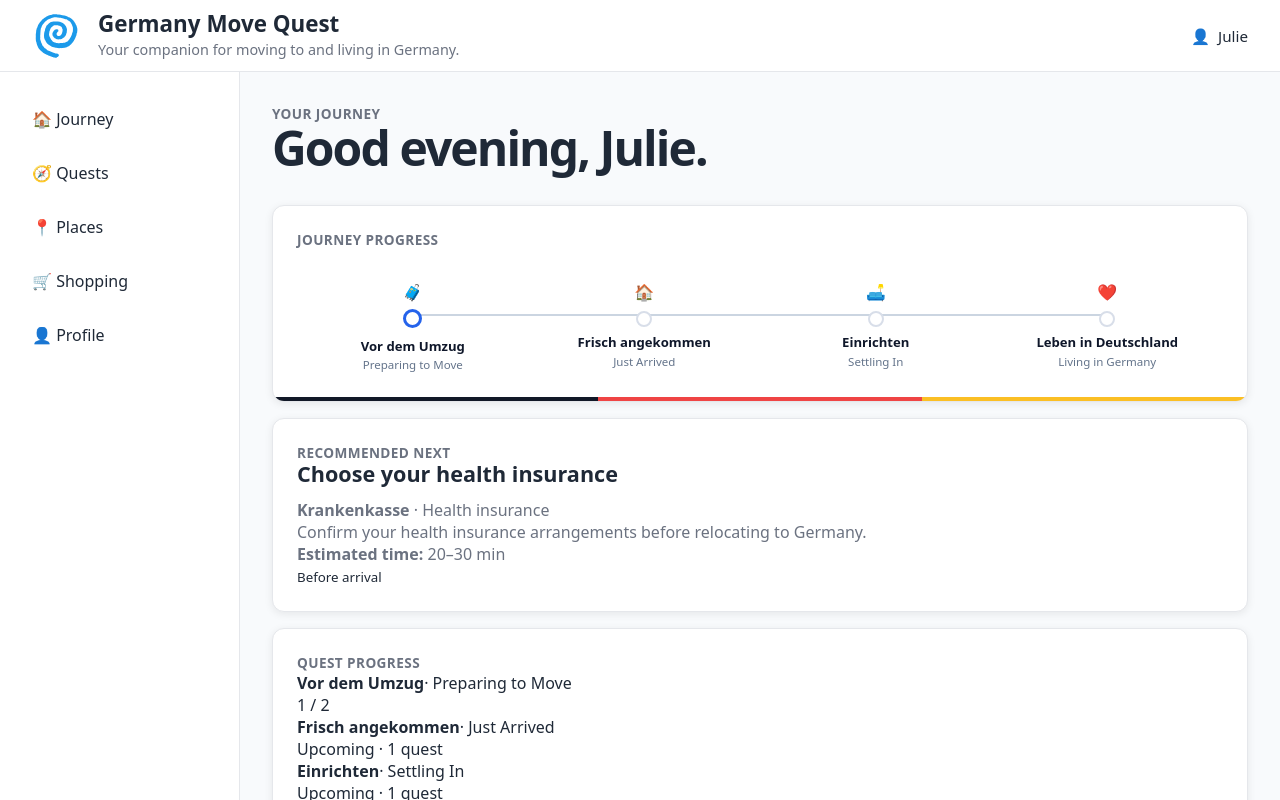
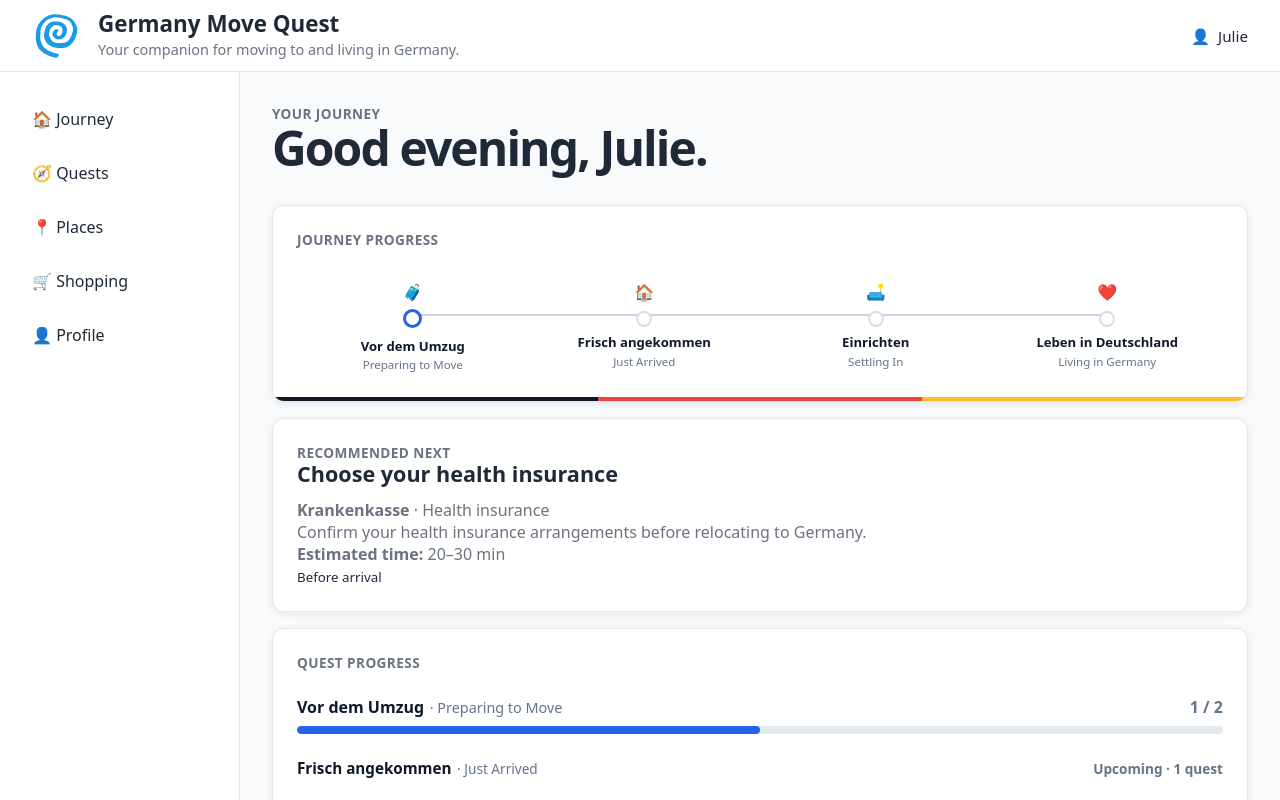
Before and after one commit to JHCairn/germany-move-quest, a React (Vite) app: page / in a window 1280 px wide. Both pictures are taken after a click on the button "Begin Your Journey". Shown: the top 800 px of the page. Built offline with nearby package versions, Linux system fonts and the light colour scheme.

Commit message:
quest progress card CSS added

```diff
--- a/src/components/dashboard/QuestProgressCard.css
+++ b/src/components/dashboard/QuestProgressCard.css
@@ -40,13 +40,6 @@
   background: #e2e8f0;
 }
 
-.quest-progress-fill {
-  height: 100%;
-  border-radius: 999px;
-  background: #2563eb;
-}
-
-
 
 .quest-stage-progress-row.upcoming {
   padding: 0.5rem 0;
@@ -77,3 +70,17 @@
   font-size: 0.9rem;
   color: #64748b;
 }
+
+
+.quest-stage-progress-row.current {
+  padding: 0;
+  border-radius: 0;
+  background: transparent;
+}
+
+.quest-progress-fill {
+  height: 100%;
+  min-width: 0.35rem;
+  border-radius: 999px;
+  background: #2563eb;
+}
--- a/src/components/dashboard/QuestProgressCard.jsx
+++ b/src/components/dashboard/QuestProgressCard.jsx
@@ -1,3 +1,5 @@
+import "./QuestProgressCard.css";
+
 function QuestProgressCard({ progress }) {
   return (
     <article className="dashboard-card wide-card quest-progress-card">
```
